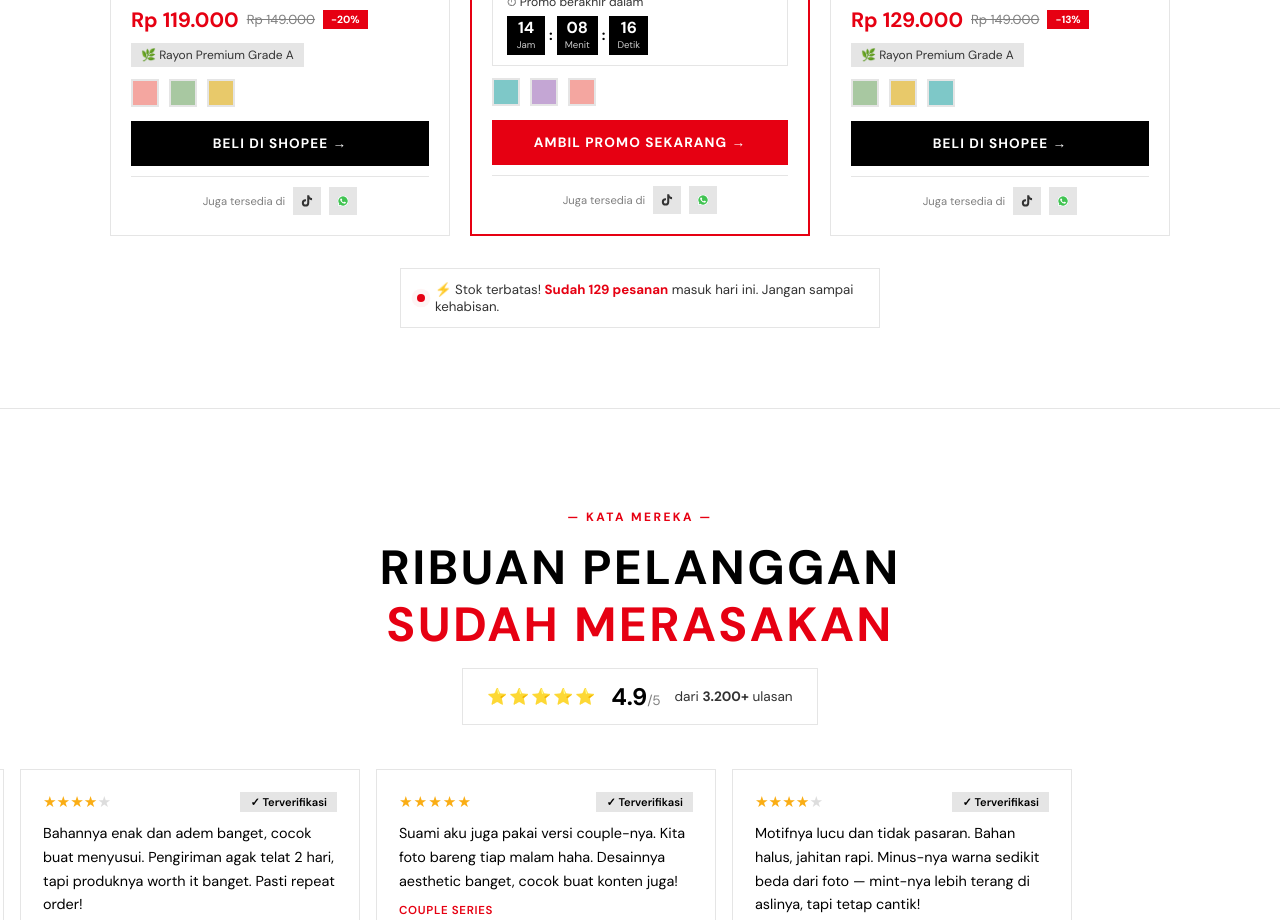
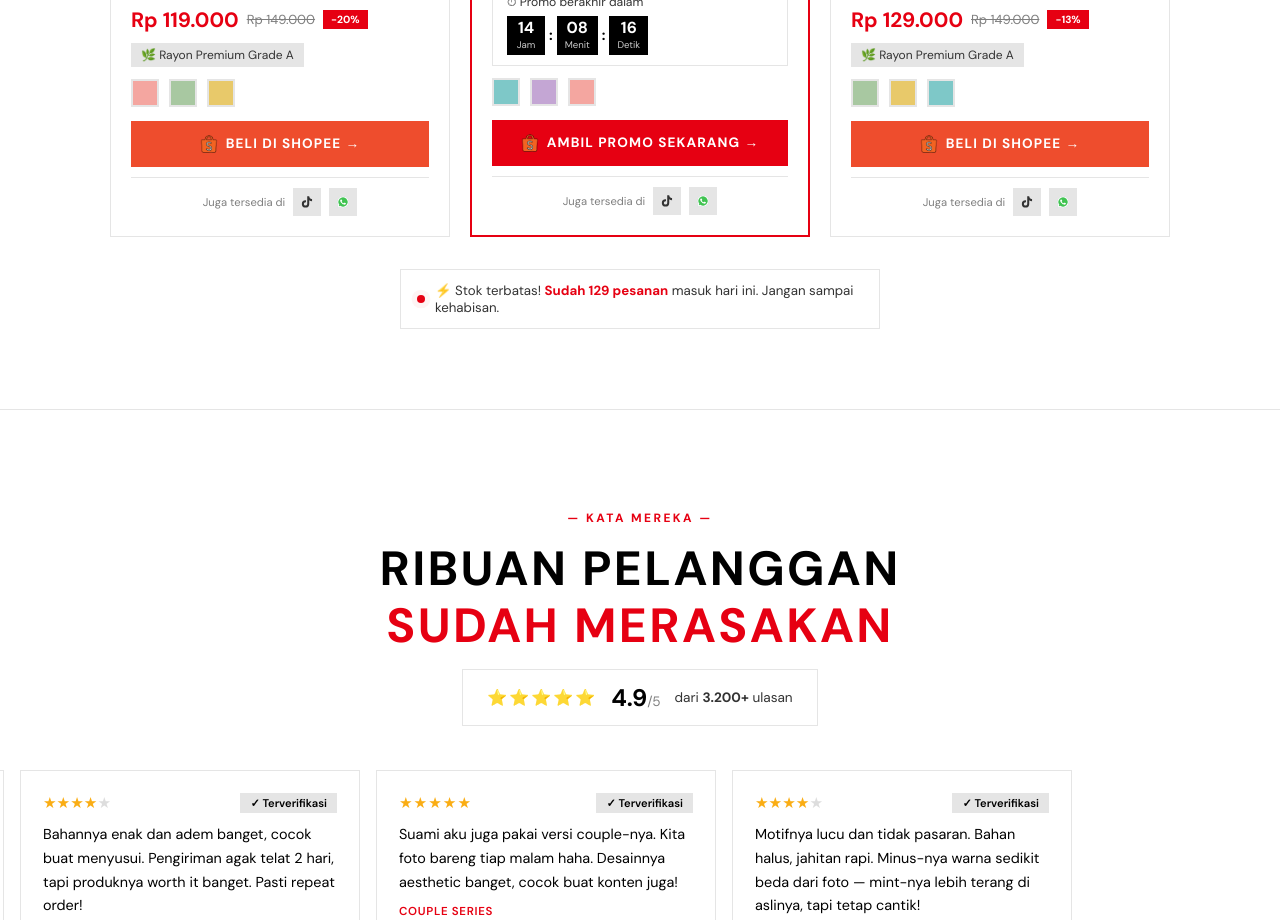
Before and after one commit to LourensiusYudha/Luvea, a Next.js app: page / in a window 1280 px wide. Shown: the part 2440-3360 px from the top of the page. Built offline with nearby package versions, Linux system fonts and the light colour scheme.

Commit message:
Warna Tombol

```diff
--- a/src/components/ui/ProductCard.module.css
+++ b/src/components/ui/ProductCard.module.css
@@ -71,9 +71,9 @@
 }
 
 .btn {
-  display: flex; align-items: center; justify-content: center;
+  display: flex; align-items: center; justify-content: center; gap: 8px;
   width: 100%; padding: 14px;
-  background: var(--dark);
+  background: #EE4D2D;
   color: #fff; border-radius: 0px;
   font-size: .85rem; font-weight: 700; letter-spacing: .08em;
   text-transform: uppercase;
@@ -83,7 +83,7 @@
 .btn:hover {
   transform: none;
   box-shadow: none;
-  background: var(--mid);
+  background: #d73d1e;
 }
 .btnFeatured{
   background: var(--pink-500);
--- a/src/components/ui/ProductCard.tsx
+++ b/src/components/ui/ProductCard.tsx
@@ -55,6 +55,7 @@ export default function ProductCard({ product }: ProductCardProps) {
           rel="noopener"
           className={`${styles.btn} ${product.featured ? styles.btnFeatured : ''}`}
         >
+          <Image src="/images/shopee.png" alt="" width={18} height={18} />
           {product.featured ? 'Ambil Promo Sekarang →' : 'Beli di Shopee →'}
         </a>
         <div className={styles.altChannels}>
--- a/src/components/ui/WaFloat.module.css
+++ b/src/components/ui/WaFloat.module.css
@@ -11,5 +11,10 @@
 .waFloat:hover { transform: none; box-shadow: none; filter: brightness(0.9); }
 
 @media (max-width: 639px) {
-  .waFloat { bottom: 76px; right: 16px; }
+  .waFloat {
+    bottom: 76px; right: 16px;
+    padding: 10px;
+    border-radius: 50%;
+  }
+  .waFloat span { display: none; }
 }
```
